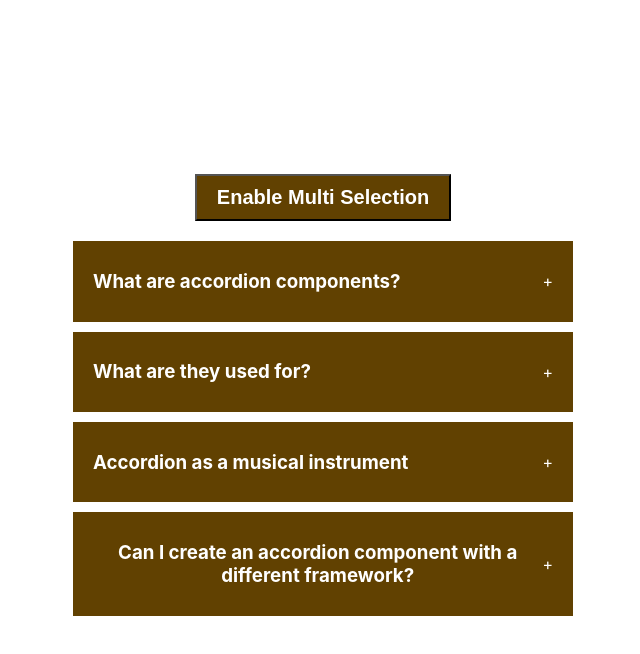
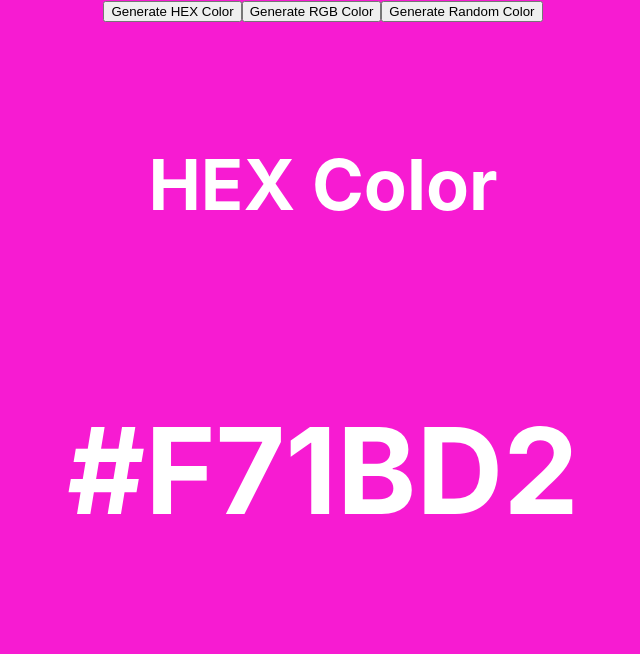
Before and after one commit to Balint90/react-interview-projects, a React (Create React App) app: page / in a window 1280 px wide. Shown: the top 654 px of the page, without its empty margins (317-957 px from the left). Built offline with nearby package versions, Linux system fonts and the light colour scheme.

Commit message:
RandomColor

```diff
--- a/src/App.js
+++ b/src/App.js
@@ -1,11 +1,15 @@
 import logo from './logo.svg';
 import './App.css';
 import Accordion from './components/accordion';
+import RandomColor from './components/random-color';
 
 function App() {
   return (
     <div className="App">
-      <Accordion></Accordion>
+      {/* Accordion component */}
+      {/* <Accordion /> */}
+      {/* Random color component */}
+      <RandomColor />
     </div>
   );
 }
--- /dev/null
+++ b/src/components/random-color/index.jsx
@@ -0,0 +1,60 @@
+import { useEffect, useState } from "react"
+
+export default function RandomColor() {
+
+    const [typeOfColor, setTypeOfColor] = useState("hex");
+    const [color, setColor] = useState("#000000");
+
+    function RandomColorUtility(length) {
+        return Math.floor(Math.random() * length)
+    }
+
+    function handleCreateRandomHEXColor() {
+        const hex = [0, 1, 2, 3, 4, 5, 6, 7, 8, 9, 'A', 'B', 'C', 'D', 'E', 'F'];
+        let hexColor = '#';
+
+        for (let i = 0; i < 6; i++) {
+            hexColor += hex[RandomColorUtility(hex.length)];
+        }
+
+        setColor(hexColor);
+    }
+
+    function handleCreateRandomRGBColor() {
+        const r = RandomColorUtility(256);
+        const g = RandomColorUtility(256);
+        const b = RandomColorUtility(256);
+
+        setColor(`rgb(${r}, ${g}, ${b})`);
+    }
+
+    useEffect(() => {
+        if (typeOfColor === "rgb") handleCreateRandomRGBColor();
+        else handleCreateRandomHEXColor();
+    }, [typeOfColor]);
+
+    return <div style={{
+        width: '100vw',
+        height: '100vh',
+        background: color,
+    }}
+    >
+        <button onClick={() => setTypeOfColor('hex')}>Generate HEX Color</button>
+        <button onClick={() => setTypeOfColor('rgb')}>Generate RGB Color</button>
+        <button onClick={typeOfColor === 'hex' ? handleCreateRandomHEXColor : handleCreateRandomRGBColor}>Generate Random Color</button>
+        <div style={{
+            display: "flex",
+            justifyContent: "center",
+            alignItems: "center",
+            color: '#fff',
+            fontSize: '60px',
+            marginTop: '50px',
+            flexDirection: 'column',
+            gap: '20px',
+        }}>
+            <h3>{typeOfColor === 'rgb' ? 'RGB Color ' : 'HEX Color '}</h3>
+            <h1>{color}</h1>
+
+        </div>
+    </div>
+}
```
